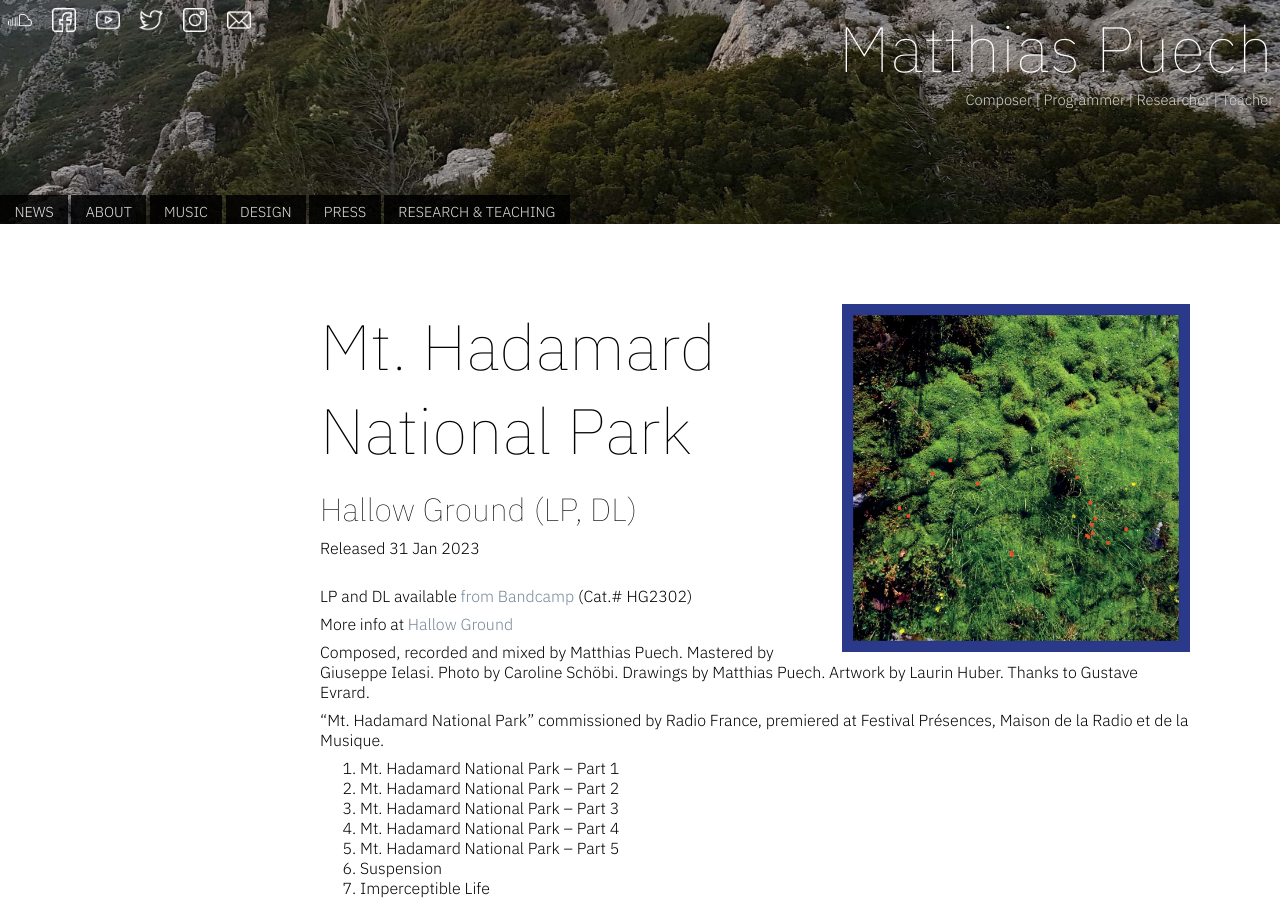
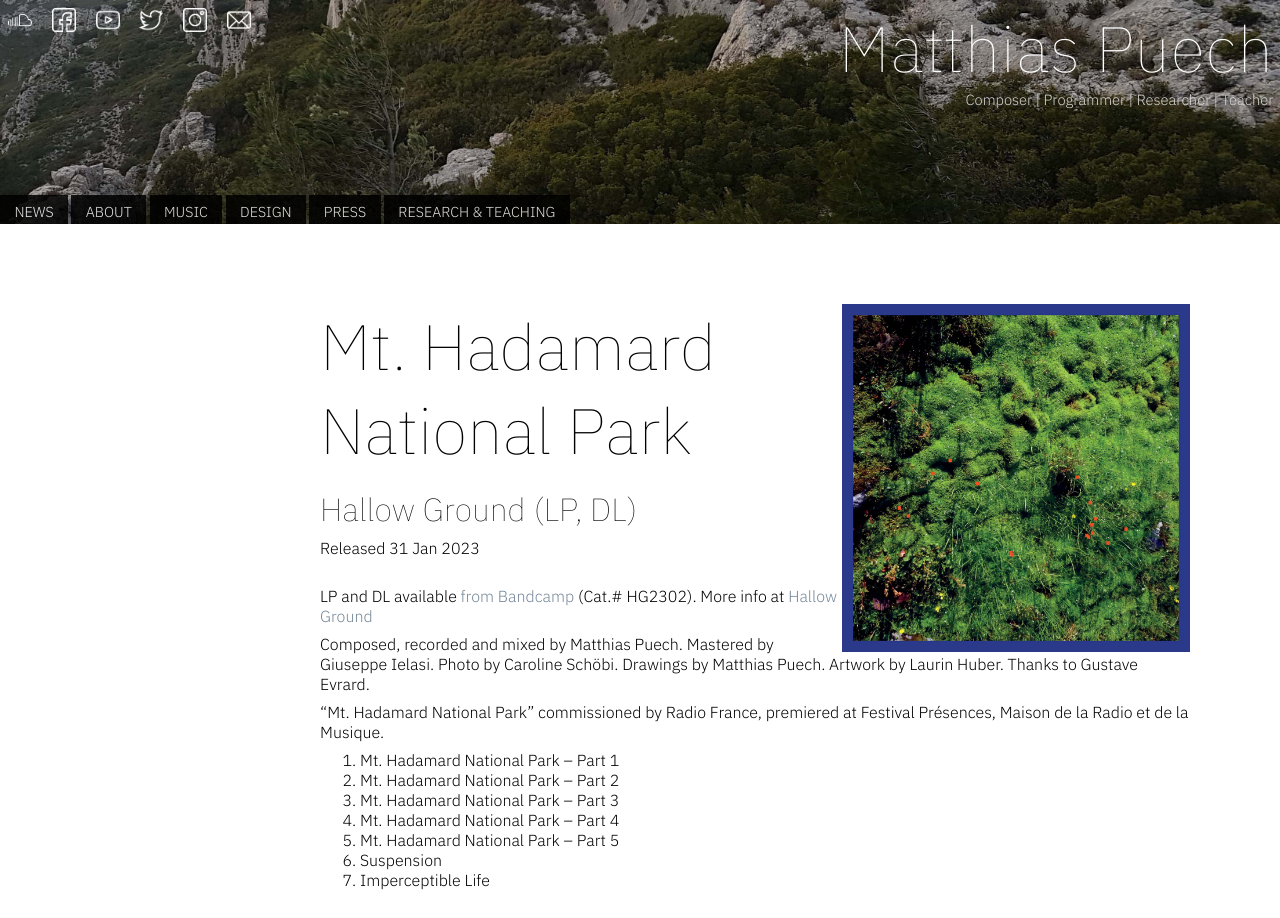
Before and after one commit to mqtthiqs/mqtthiqs.github.io, a Jekyll site: the page built from _releases/mt-hadamard-national-park.md, in a window 1280 px wide, cut to the strip 0-918 px from the top of the page. Built offline with Jekyll 4.4.1, drawn with Linux system fonts in a browser that asks for light colours.

```diff
--- a/_releases/mt-hadamard-national-park.md
+++ b/_releases/mt-hadamard-national-park.md
@@ -6,9 +6,7 @@ medium: LP, DL
 cover: hadamard-cover.jpg
 ---
 
-LP and DL available [from Bandcamp](https://hallowground.bandcamp.com/album/matthias-puech-mt-hadamard-national-park) (Cat.# HG2302)
-
-More info at [Hallow Ground](https://hallowground.com/)
+LP and DL available [from Bandcamp](https://hallowground.bandcamp.com/album/matthias-puech-mt-hadamard-national-park) (Cat.# HG2302). More info at [Hallow Ground](https://hallowground.com/)
 
 Composed, recorded and mixed by Matthias Puech. Mastered by Giuseppe Ielasi. Photo by Caroline Schöbi. Drawings by Matthias Puech. Artwork by Laurin Huber. Thanks to Gustave Evrard.
 
```
Also changed, not shown: assets/img/threshold-cover.jpg.
